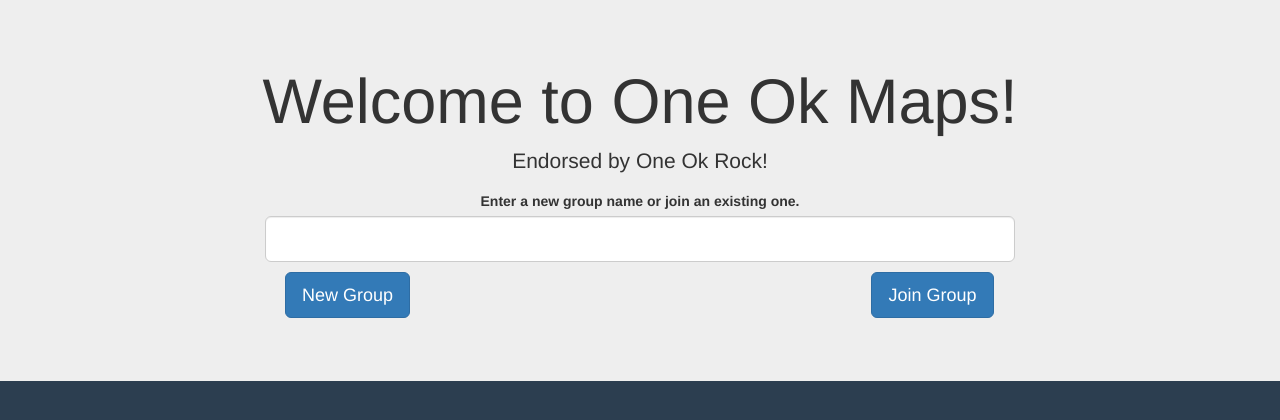
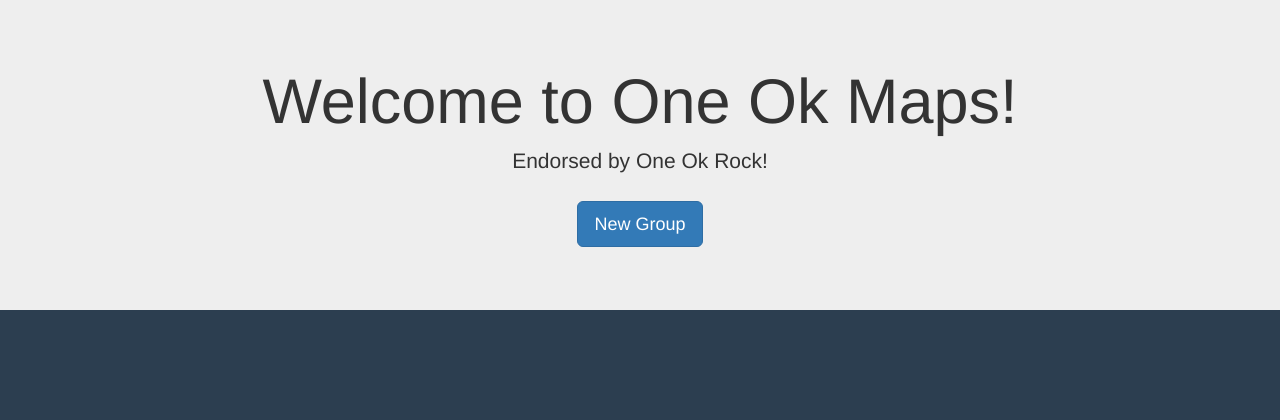
Before and after one commit to wai-lau/hackatown, a Flask app: page / in a window 1280 px wide. Shown: the part 51-471 px from the top of the page. Run offline with Flask 2, Linux system fonts and the light colour scheme; some libraries are stand-ins or nearby versions.

Commit message:
Removed input bar

```diff
--- a/request.py
+++ b/request.py
@@ -27,12 +27,8 @@
     hash_data[key][name] = {'position':json.loads(lat_lng_json)}
     return json.dumps({'success':True}), 200, {'ContentType':'application/json'}
 
-
-@app.route('/create_group/<key>', methods=['POST'])
-def create_group(key):
-    print(hash_data)
-    if key not in hash_data:
-        hash_data[key] = {}
-        return json.dumps({'success':True}), 200, {'ContentType':'application/json'}
-    else:
-        return json.dumps({'success':False}), 500, {'ContentType':'application/json'}
+@app.route('/create_group')
+def create_group():
+    # Create group hash here
+    key = 'temp';
+    return json.dumps({'success':True, 'key': key}), 200, {'ContentType':'application/json'}
--- a/static/generateKey.js
+++ b/static/generateKey.js
@@ -1,15 +1,14 @@
 function createNewGroup() {
-  let key = $('#inputHash').val();
   $.ajax({
-      url: '/create_group/' + key,
-      type: 'post',
+      url: '/create_group',
+      type: 'get',
       contentType: 'application/json',
       success: function (xhr) {
-        window.alert('Redirecting now...');
-        window.location.href = '/group/' + key;
+        let groupId = JSON.parse(xhr)["key"];
+        window.location.href = '/group/' + groupId;
       },
       error: function(xhr) {
-        window.alert('Group name has already been created!');
+        window.alert('Error has occurred. Please try again');
       }
     });
 }
--- a/templates/main.html
+++ b/templates/main.html
@@ -34,25 +34,9 @@
 		<form>
 				<div class="form-group">
 					<div class="row">
-						<div class="col-md-2">
-
-						</div>
-						<div class="col-md-8">
-								<label for="inputHash">Enter a new group name or join an existing one.</label>
-								<input type="text" class="form-control input-lg" id="inputHash" placeholder="">
-						</div>
-
-						<div class="col-md-2">
-
-						</div>
-					</div>
-					<div class="row">
-						<div class="col-md-6 main-button" onclick="createNewGroup()">
+						<div class="col-md-12 main-button" onclick="createNewGroup()">
 								<a class="btn btn-primary btn-lg" href="#" role="button">New Group</a>
 						</div>
-						<div class="col-md-6 main-button" onclick="joinGroup()">
-								<a class="btn btn-primary btn-lg" href="#" role="button">Join Group</a>
-							</div>
 					</div>
 				</div>
 
```
